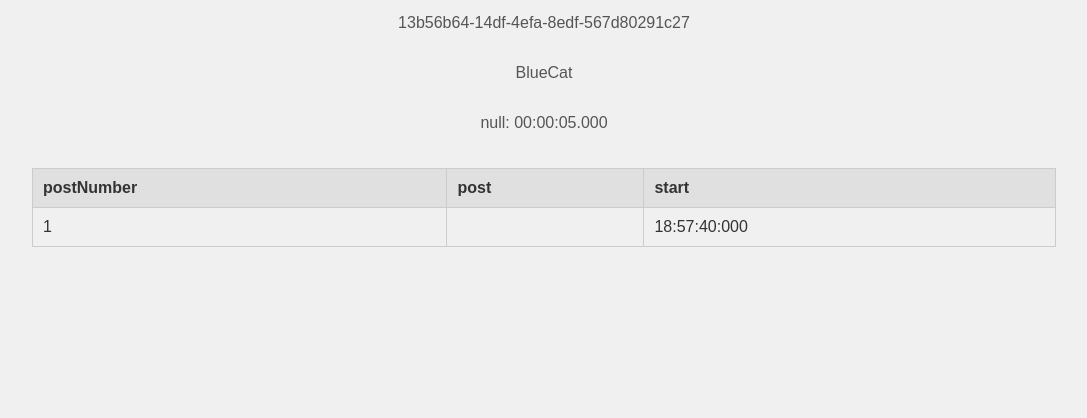
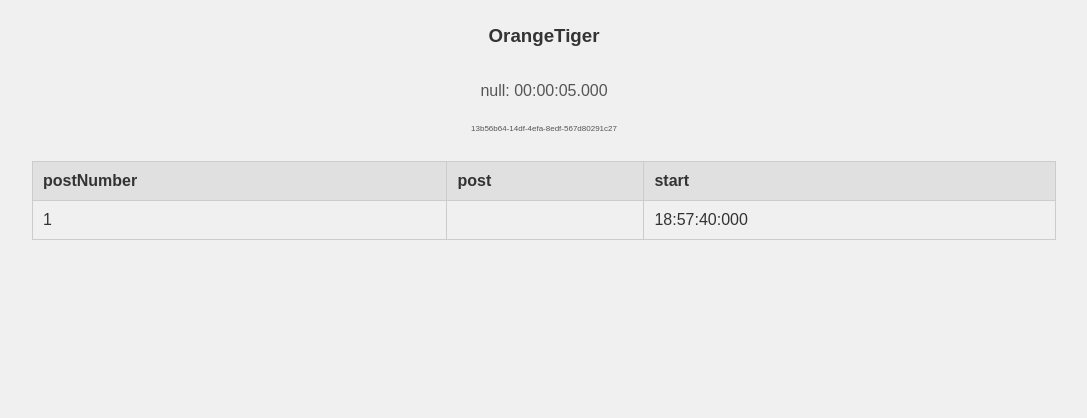
Before and after one commit to PanzerPandaNinja/qrtimer, a plain HTML site: page index.html in a window 1280 px wide. Shown: the part 382-800 px from the top of the page, without its empty margins (96-1183 px from the left). Drawn offline with Linux system fonts and the light colour scheme.

Commit message:
Smaller uuid text, more animals and colors

```diff
--- a/index.html
+++ b/index.html
@@ -20,7 +20,7 @@
             height: 100vh;
             margin: 0;
         }
-
+        .small-font { font-size: 8px;  }
         h1 {
             color: #444;
         }
@@ -52,7 +52,7 @@
                 background-color: #1e1e1e;
                 color: #ccc;
             }
-
+            .small-font { font-size: 8px;  }
             h1 {
                 color: #ddd;
             }
@@ -97,9 +97,13 @@
     <img src="qrtimerLogo.jpg" alt="qrtimerLogo" width="200" height="200">
     </div>
     <h1 id="displayHeading"></h1>
-    <p id="uuidOut">NoJavascript, no uuid</p>
-    <p id="userName">NoJavascript, no userName</p>
+
+    <H3 id="userName">NoJavascript, no userName</H3>
     <p id="timer">13:37</p>
+
+    <p id="uuidOut" class="small-font">NoJavascript, no uuid</p>
+
+
 
     <script>
         // Get the URL search parameters
@@ -115,8 +119,21 @@
         const uuidDisplay = document.getElementById('uuidOut');
         const name = document.getElementById('userName');
         var userName;
-        const animals = ['Dog', 'Cat', 'Panda', 'Lion', 'Giraffe', 'Bear'];
-        const colors = ['Red', 'Blue', 'Green', 'Yellow', 'Purple', 'Black'];
+        const animals = [
+            'Dog', 'Cat', 'Panda', 'Lion', 'Giraffe', 'Bear',
+            'Elephant', 'Tiger', 'Zebra', 'Kangaroo', 'Monkey', 'Horse',
+            'Rabbit', 'Deer', 'Fox', 'Wolf', 'Sheep', 'Goat',
+            'Cow', 'Pig', 'Chicken', 'Duck', 'Goose', 'Turkey',
+            'Peacock', 'Ostrich', 'Penguin', 'Dolphin', 'Whale', 'Shark'
+        ];
+
+        const colors = [
+            'Red', 'Blue', 'Green', 'Yellow', 'Purple', 'Black', 'Orange', 'Pink', 'White',
+            'Brown', 'Gray', 'Cyan', 'Magenta', 'Lime', 'Teal', 'Navy', 'Maroon', 'Olive',
+            'Gold', 'Silver', 'Beige', 'Coral', 'Turquoise', 'Lavender', 'Indigo', 'Violet',
+            'Peach', 'Mint', 'Salmon', 'Aqua'
+        ];
+
         const now = new Date();
         const today = new Date().toISOString().split('T')[0];
 
@@ -138,7 +155,7 @@
         // Display the place in the heading
         displayHeading.textContent = place ? `${place} QRtimer` : 'QRtimer';
         title.textContent = place ? `${place} QRtimer` : 'QRtimer';
-        uuidDisplay.textContent = uuid ? `${uuid}` : `UUID`;
+
 
         try {
             const earlier_data = localStorage.getItem('qrtimer_' + place + '_' + today);
@@ -183,6 +200,8 @@
         // Call the function to create the table
         storeLocally(postNumber, place, post, start);
         createTableFromLocalStorage(place);
+
+        uuidDisplay.textContent = uuid ? `${uuid}` : `UUID`;
 
         // ****** Functions **********
         function formatDateTime(dateTime) {
@@ -294,7 +313,9 @@
                 console.error('Error parsing data from localStorage:', error);
             }
         }
+
     </script>
+
 </body>
 
 </html>
```
